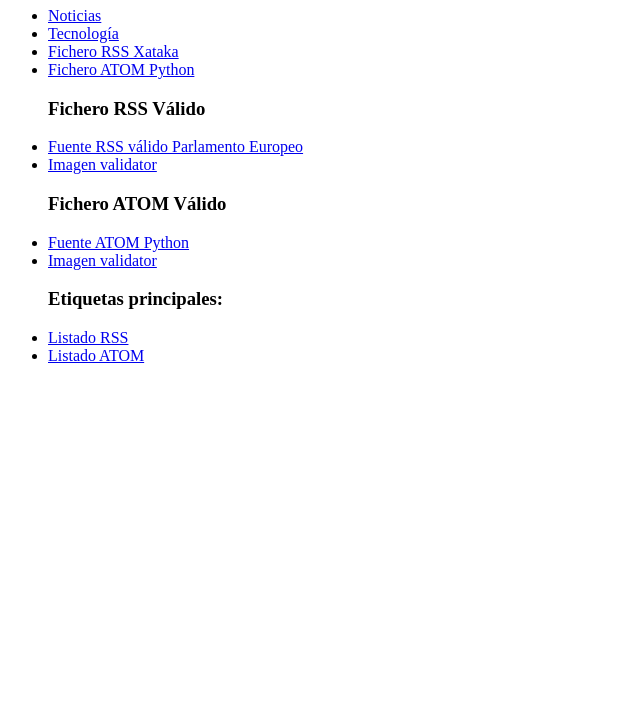
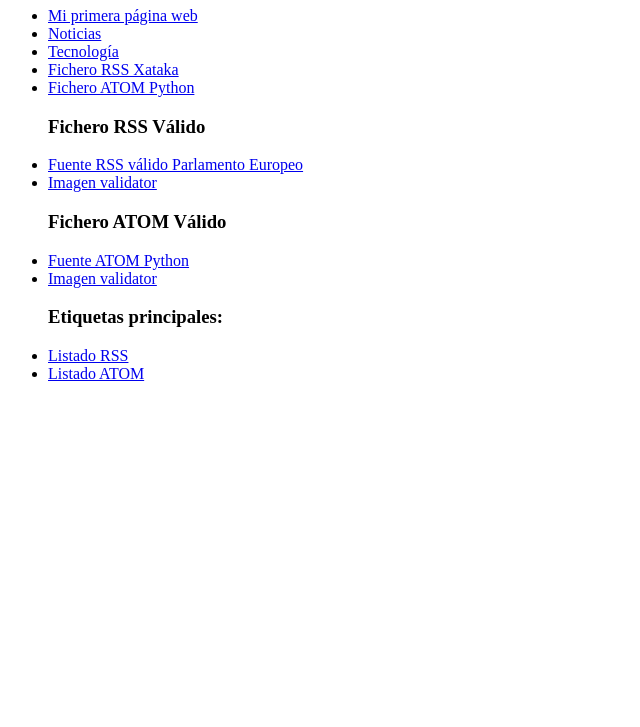
Before and after one commit to iesgrancapitan-llmm/mi-primera-pagina-web-JPradillo, a plain HTML site: page T4/T4-1/RSS-ATOM.html in a window 1280 px wide. Shown: the part 73-800 px from the top of the page, without its empty margins (0-640 px from the left). Drawn offline with Linux system fonts and the light colour scheme.

Commit message:
Add files via upload

```diff
--- a/T4/T4-1/RSS-ATOM.html
+++ b/T4/T4-1/RSS-ATOM.html
@@ -9,6 +9,7 @@
 <body>
     <h1>RSS y ATOM</h1>
     <ul>
+        <li><a href="../../index.html">Mi primera página web</a></li>
         <li><a href="Noticias.png">Noticias</a></li>
         <li><a href="Feedle.png">Tecnología</a></li>
         <li><a href="Xataka-RSS">Fichero RSS Xataka</a></li>
```
Also changed, not shown: 2 other files.
